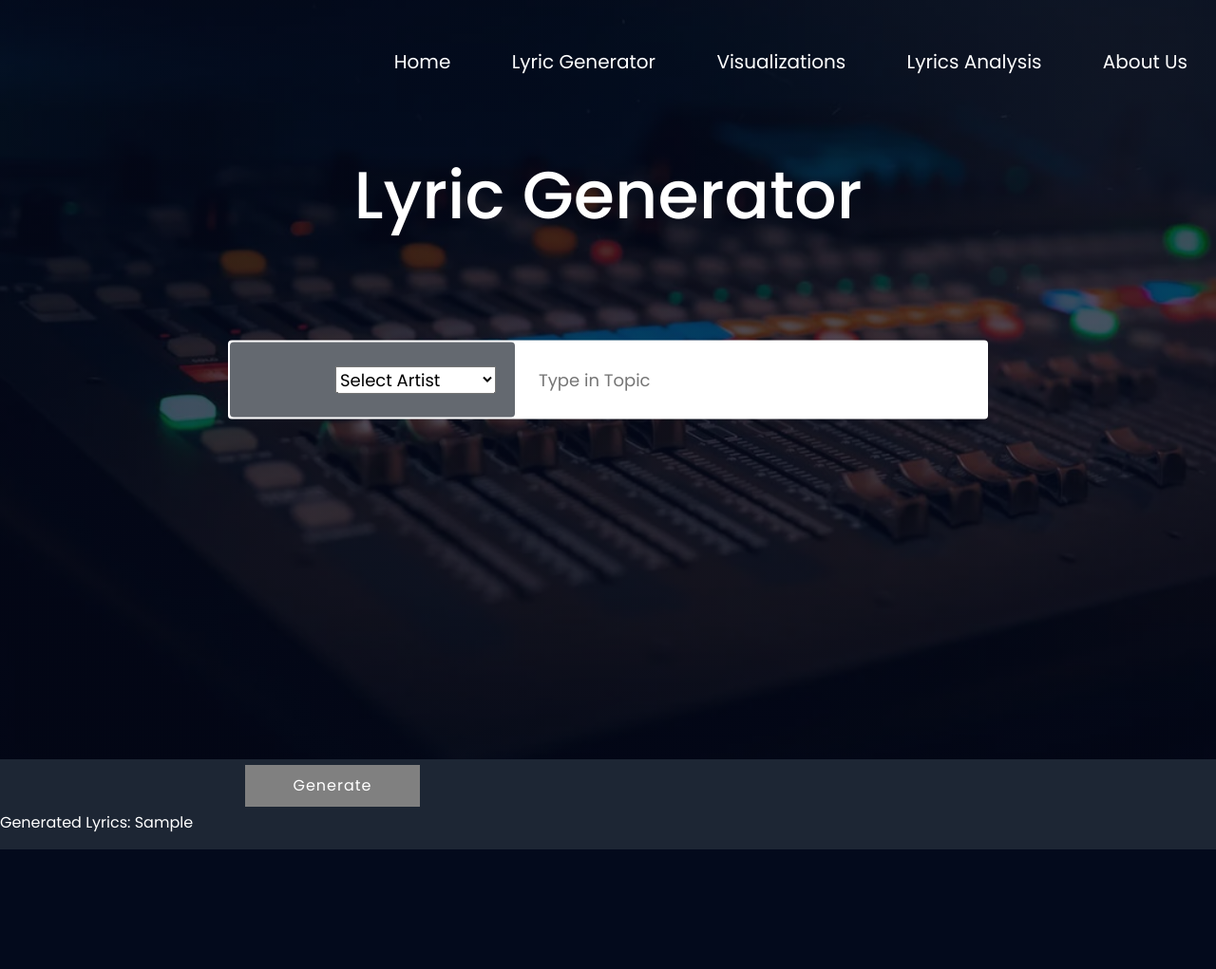
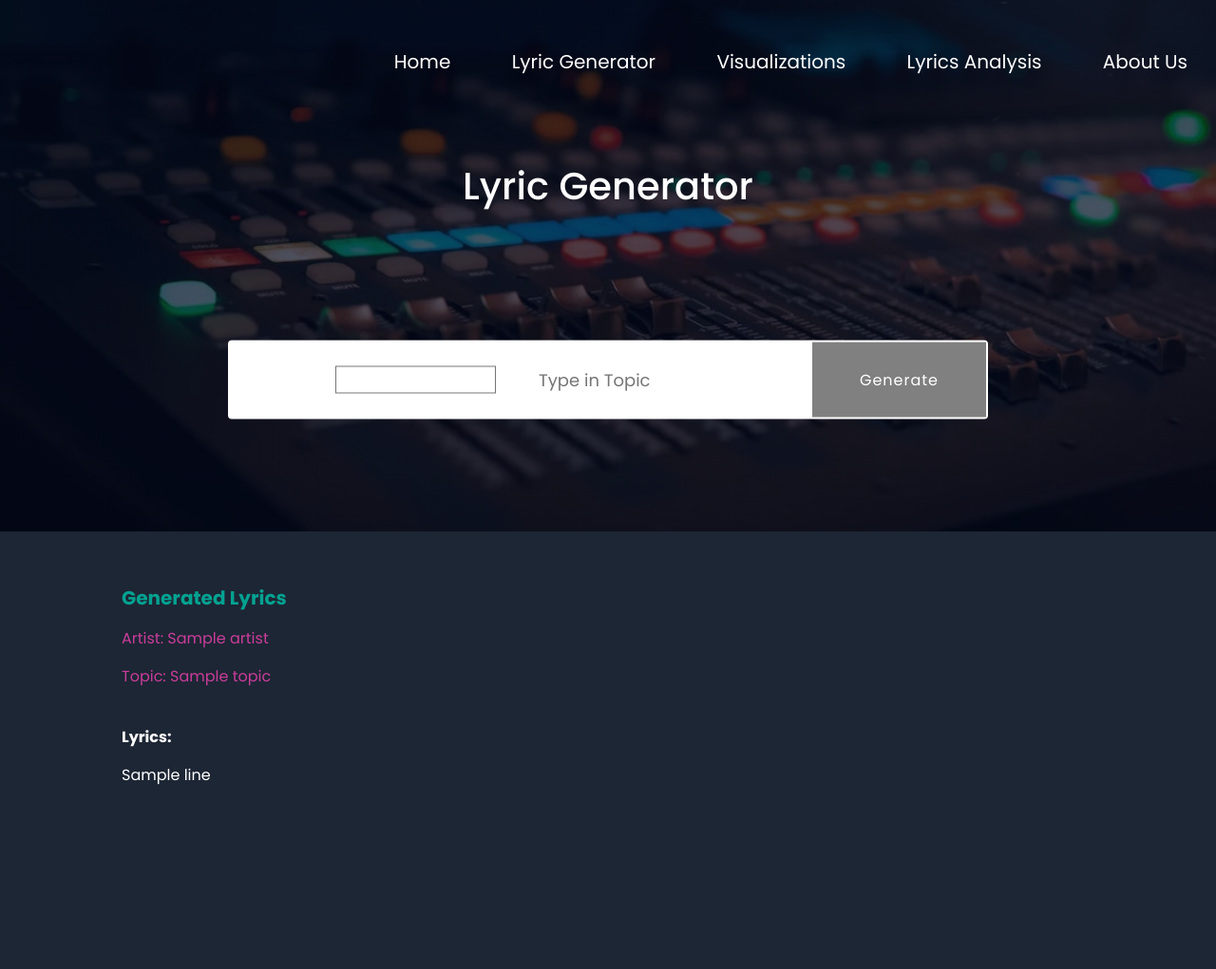
Before and after one commit to jeugenio103/Project-4-Test, a Flask app: template templates/lyric_gen.html in a window 1280 px wide. Shown: the whole page at 95% size. Before the commit the page ends 895 px from the top, so only its background shows below. Run offline with Flask 2, Linux system fonts and the light colour scheme; the template is opened without the code that fills it: most values are stand-ins (such as "Sample title", 1, 10 or a date in 2020); some libraries are stand-ins or nearby versions.

Commit message:
Formatted lyric output on flask

```diff
--- a/application.py
+++ b/application.py
@@ -111,7 +111,7 @@ def lyric():
     artist = request.form["artist1"]
     from openai_key import key
 
-    prompt_text = "Artist: {} \n\nTopic: {} Lyrics:\n".format(artist, topic)
+    prompt_text = "Artist: {} \n\nTopic: {} \n\nLyrics:\n".format(artist, topic)
 
     import openai
     openai.api_key = key
@@ -124,16 +124,62 @@ def lyric():
     stop=["\n###END"]
 )
 
-    lyric_string = "".join(prompt_text + response['choices'][0]['text'])
+    lyric_string = "".join(response['choices'][0]['text'])
     # lyric_string = lyric_string.replace('[','').replace(']','')        # prediction_string = "".join(prompt_text)
         # prediction_string = prediction_string.replace('[','').replace(']','')
     # options = request.form.getlist("options")
     # request.method == 'POST'
     # prompt_text = request.form.get('input')
     # prediction_string = "".join(prompt_text)
-    return render_template('lyric_gen.html', topic=topic, lyric_string=lyric_string, artist=artist)
 
+    def format_lyrics(lyrics):
+        from string import ascii_letters, punctuation
+        nl_char_after = "])"
+        nl_char_before = "["
 
+        allowed = set(ascii_letters)
+        allowed_punc = set(punctuation)
+        allowed |= allowed_punc
+        allowed |= set(" ")
+
+        lyric_str = ""
+        prev_char = ""
+        for char in lyrics:
+            if char in allowed:
+                if char in nl_char_after:
+                    lyric_str = lyric_str + char + "\n"
+                elif char in nl_char_before or ((prev_char not in allowed) and char.isupper()):
+                    lyric_str = lyric_str + "\n" + char
+                else:
+                    lyric_str = lyric_str + char
+                prev_char = char
+            else:
+                prev_char = char
+
+        new_str = ""
+        for index in range(0, len(lyric_str)):
+            if lyric_str[index] == '#':
+                break
+            if index+1 == len(lyric_str):
+                new_str = new_str + lyric_str[index]
+                break
+            else:
+                prev = lyric_str[index]
+                after = lyric_str[index+1]
+                if prev in allowed_punc or prev == " ":
+                    new_str = new_str + prev
+                elif prev.islower() and after.isupper():
+                    new_str = new_str + prev + "\n"
+                else:
+                    new_str = new_str + prev
+        # Remove any double spaces
+        import re
+        new_str = re.sub(' +', ' ', new_str)
+        return new_str
+    import string
+    lyric_array = format_lyrics(lyric_string)
+    lyric_array = lyric_array.split('\n')
+    return render_template('lyric_gen.html', topic=topic, lyric_string=lyric_array, artist=artist)
 
 
 if __name__ == '__main__':
--- a/static/CSS/style.css
+++ b/static/CSS/style.css
@@ -496,7 +496,7 @@ html {
 /* Lyric Gen */
 .lyric-header{
     width: 100%;
-    height: 100vh;
+    height: 50vh;
     background-image: linear-gradient(rgba(4,9,30,0.7),rgba(4,9,30,0.7)),url(music.png);
     background-position: center;
     background-size: cover;
@@ -588,8 +588,8 @@ html {
     border-radius: 4px;
 }
 
-#select{
-    background: #646970;
+#select {
+    background: transparent;
     display: flex;
     align-items: center;
     justify-content: space-between;
--- a/templates/lyric_gen.html
+++ b/templates/lyric_gen.html
@@ -13,7 +13,7 @@
 <link href="https://fonts.googleapis.com/css2?family=Poppins:wght@200;400;500;700&display=swap" rel="stylesheet">
   </head>
   <body>
-      <section class="lyric-header">
+      <section class="lyric-header" style="height: 70vh;">
         <nav>
           <div class="lyric-nav-links">
             <ul>
@@ -25,10 +25,11 @@
             </ul>
           </div>
         </nav>
+    </section>
+    <section>
       <div class="lyric-text-box">
         <h1>Lyric Generator</h1>
       </div>
-    </section>
       <script>
         function showPrediction() {
           document.getElementById('lyric-output').style.display = 'block';
@@ -46,30 +47,41 @@
           <div class="search-bar-2">
               <div id="select">
                   <p id="selectText"></p>
-                <select id="selectText" name="artist1">
-                  <option value="">Select Artist</option>
-                  <option value="BIBI">BIBI</option>
-                  <option value="CHUNG HA">CHUNG HA</option>
-                  <option value="Dumbfounded">Dumbfounded</option>
-                  <option value="Guapdad 4000">Guapdad 4000</option>
-                  <option value="Jackson Wang">Jackson Wang</option>
-                  <option value="Joji">Joji</option>
-                  <option value="Lexi Liu">Lexi Liu</option>
-                  <option value="Mili">Mili</option>
-                  <option value="Keith Ape">Keith Ape</option>
-                  <option value="Rich Brian">Rich Brian</option>
-                  <option value="Seori">Seori</option>
-                  <option value="Stephanie Poetri">Stephanie Poetri</option>
-                  <option value="Warren Hue">Warren Hue</option>
+                  <select id="selectText" name="artist1" style="background-color: transparent; color:#fff">
+                    <option value="" style="color: black">Select Artist</option>
+                    <option value="BIBI" style="color: black">BIBI</option>
+                    <option value="CHUNG HA" style="color: black">CHUNG HA</option>
+                    <option value="Dumbfounded" style="color: black">Dumbfounded</option>
+                    <option value="Guapdad 4000" style="color: black">Guapdad 4000</option>
+                    <option value="Jackson Wang" style="color: black">Jackson Wang</option>
+                    <option value="Joji" style="color: black">Joji</option>
+                    <option value="Lexi Liu" style="color: black">Lexi Liu</option>
+                    <option value="Mili" style="color: black">Mili</option>
+                    <option value="Keith Ape" style="color: black">Keith Ape</option>
+                    <option value="Rich Brian" style="color: black">Rich Brian</option>
+                    <option value="Seori" style="color: black">Seori</option>
+                    <option value="Stephanie Poetri" style="color: black">Stephanie Poetri</option>
+                    <option value="Warren Hue" style="color: black">Warren Hue</option>
                 </select>
             </div>
               <input type="text" id="inputfield" name = "topic" placeholder="Type in Topic">
-        </div>
               <button type="submit">Generate</button>
           </div>
+
+      </div>
     </form>
-  <p id=lyric-output”>Generated Lyrics: {{ lyric_string }}</p>
-
+    <div style="margin: 0% 15% 15% 10%; align-items: center; justify-content: center; width: 70%;">
+      <p style="color:rgba(0,176,155,0.9); font-size: 20px;"><b>Generated Lyrics</b></p>
+      <p id="lyric-output" style="color:rgb(201, 61, 154);">Artist: {{ artist }}</p>
+      <p id="lyric-output" style="color:rgb(201, 61, 154);">Topic: {{ topic }}</p>
+      <br>
+      <p><b>Lyrics:</b></p>
+      <div id="lyric-output">
+        {% for line in lyric_string %}
+          <p>{{line}}</p>
+        {% endfor %}
+      </div>
+    </div>
   <script>
     let select = document.getElementById("select");
     let list = document.getElementById("list");
@@ -87,6 +99,8 @@
       }
   }
   </script>
+    </section>
+
       <!-- Add more categories and options here -->
     </div>
   </form>
```
Lines whose indentation alone changed are shown as unchanged.
